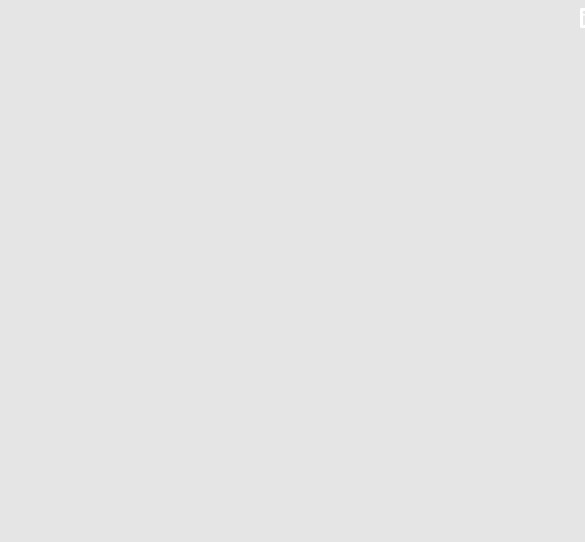
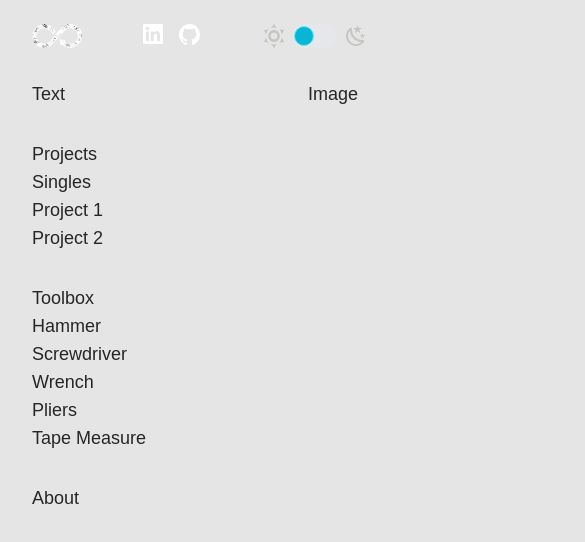
Before and after one commit to alexanderstoehr/Portfolio, a React (Vite) app in the folder portfolio-as/: page / in a window 390 px wide. Shown: the top 542 px of the page, 585 px wide, since content can reach past the window. Built offline with nearby package versions, Linux system fonts and the light colour scheme.

Commit message:
fixed responsiveness bug in main app

```diff
--- a/portfolio-as/index.html
+++ b/portfolio-as/index.html
@@ -2,11 +2,11 @@
 <html lang="en">
 <head>
     <meta charset="UTF-8"/>
-    <link rel="icon" type="image/svg+xml" href="/vite.svg"/>
+    <link rel="icon" type="image/gif" href="/favi.gif"/>
     <meta name="viewport" content="width=device-width, initial-scale=1.0"/>
-    <title>Vite + React</title>
+    <title>Alexander's Portfolio</title>
 </head>
-<body class="font-hindi flex items-center min-h-screen flex-col bg-neutral-200 text-neutral-800 dark:bg-neutral-800 dark:text-neutral-200 ">
+<body class="font-hindi text-lg flex justify-center bg-neutral-200 text-neutral-800 dark:bg-neutral-800 dark:text-neutral-200">
 <div id="root"></div>
 <script type="module" src="/src/main.jsx"></script>
 </body>
--- a/portfolio-as/src/App.jsx
+++ b/portfolio-as/src/App.jsx
@@ -7,7 +7,7 @@ import Header from "./components/Header.jsx";
 function App() {
 
     return (
-        <div className="flex min-w-[1200px] flex-col align-middle">
+        <div className="flex flex-col align-middle gap-8 mt-4 w-full max-w-screen-lg mx-auto w-screen px-8 xl:w-[1200px] xl:p-0">
             <Header/>
             <Hero/>
             <Projects/>
```
Also changed, not shown: portfolio-as/public/favi.gif (added).
